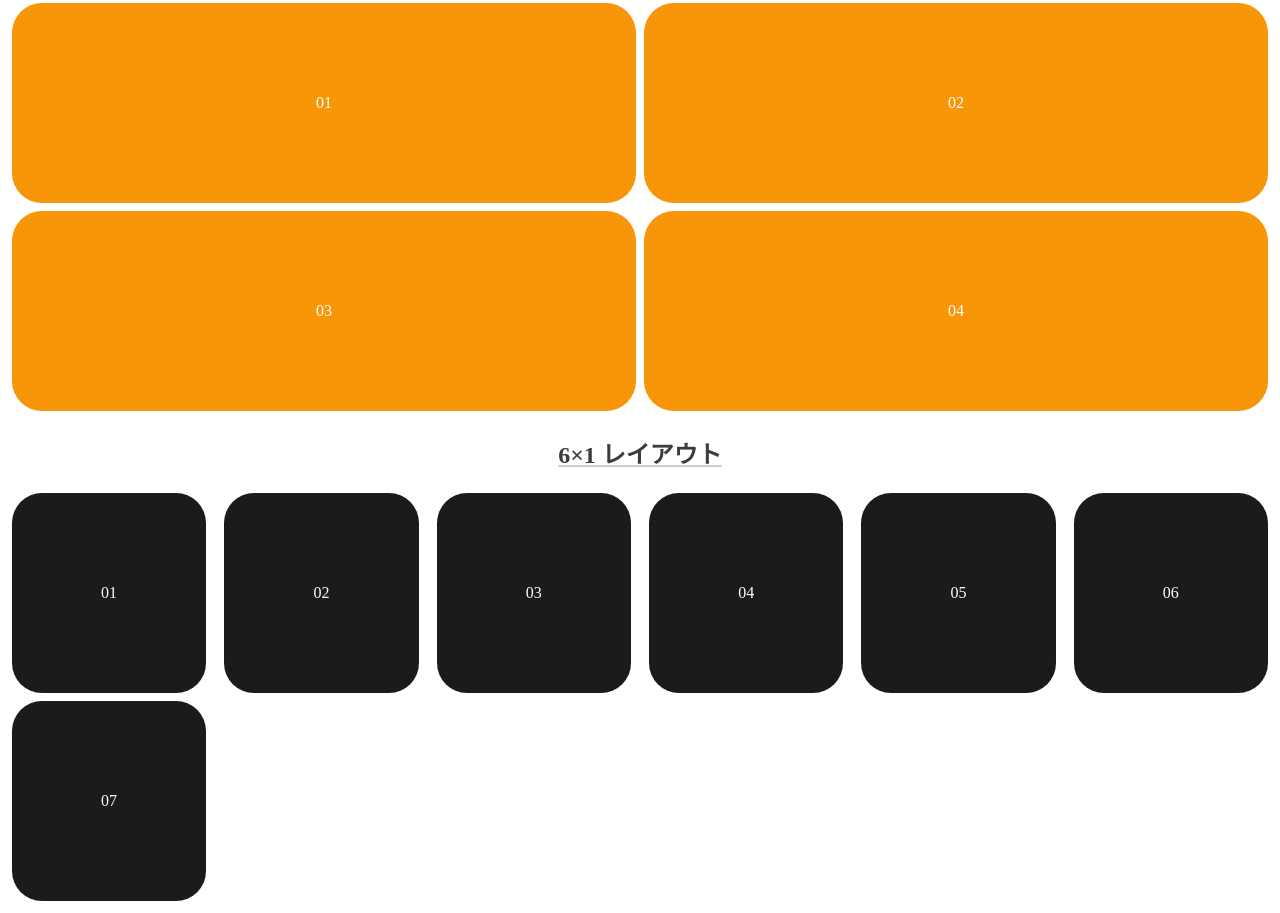
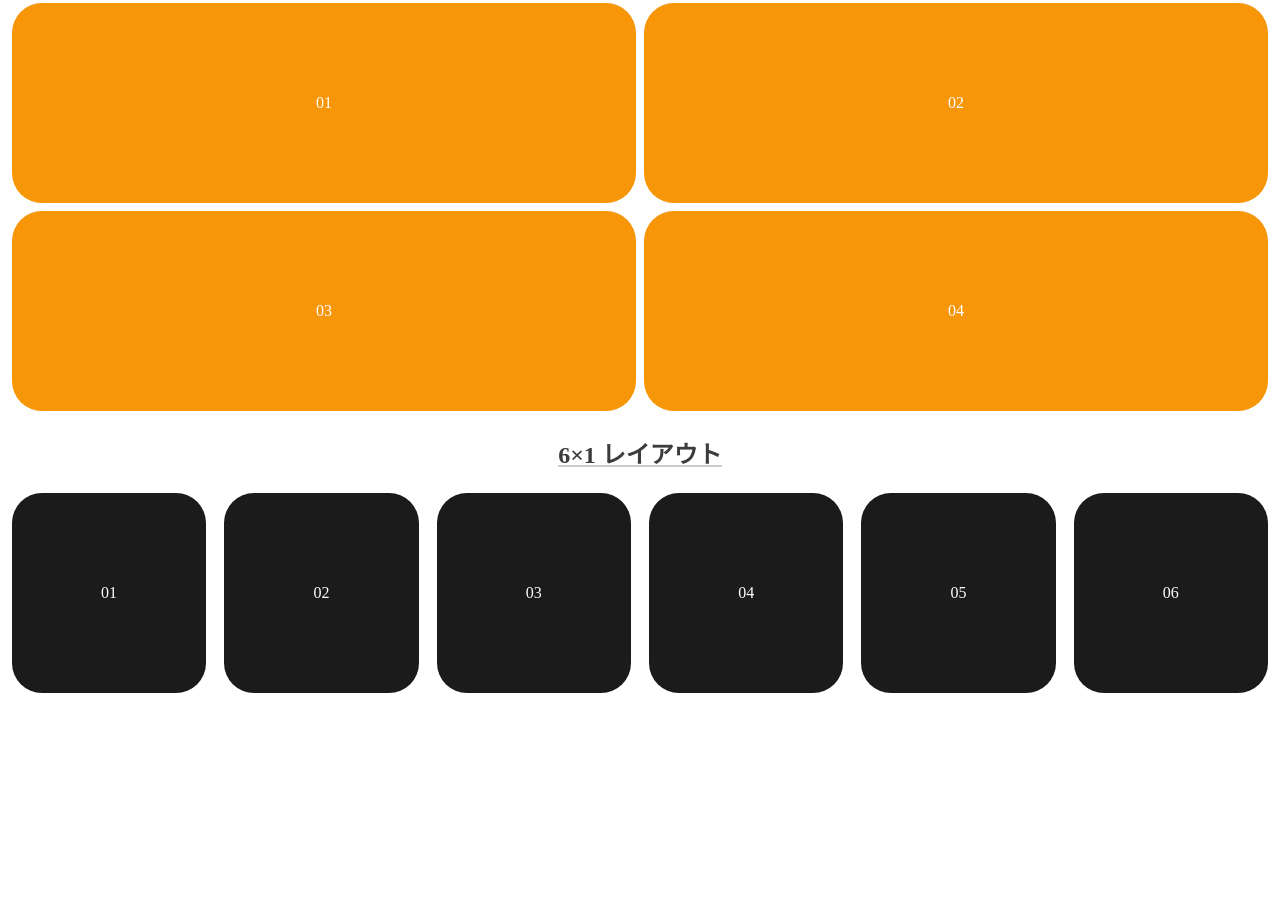
Before and after one commit to tomozo0223/w8-output, a plain HTML site: page html-css/grid/index.html in a window 1280 px wide. Shown: the part 983-1896 px from the top of the page. After the commit the page ends 1688 px from the top, so only its background shows below. Drawn offline with Linux system fonts and the light colour scheme.

Commit message:
remove 6×1 grid item 07

```diff
--- a/html-css/grid/index.html
+++ b/html-css/grid/index.html
@@ -43,7 +43,6 @@
       <div class="grid-item grid-col6-item">04</div>
       <div class="grid-item grid-col6-item">05</div>
       <div class="grid-item grid-col6-item">06</div>
-      <div class="grid-item grid-col6-item">07</div>
     </div>
   </body>
 </html>
```
